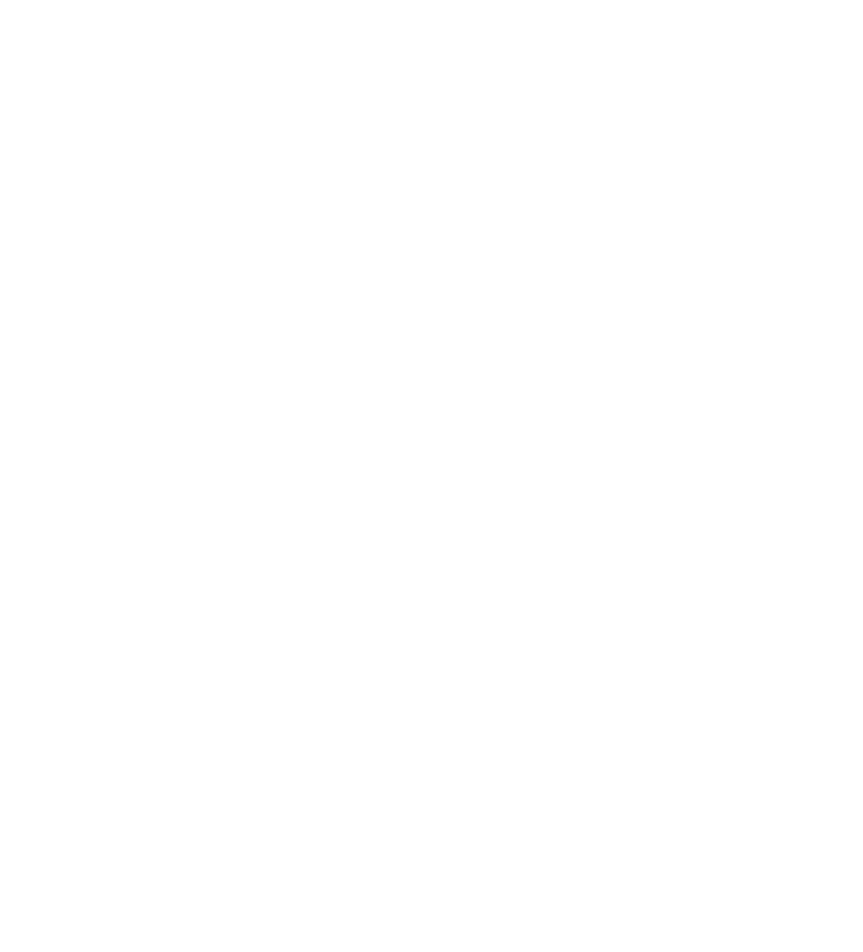
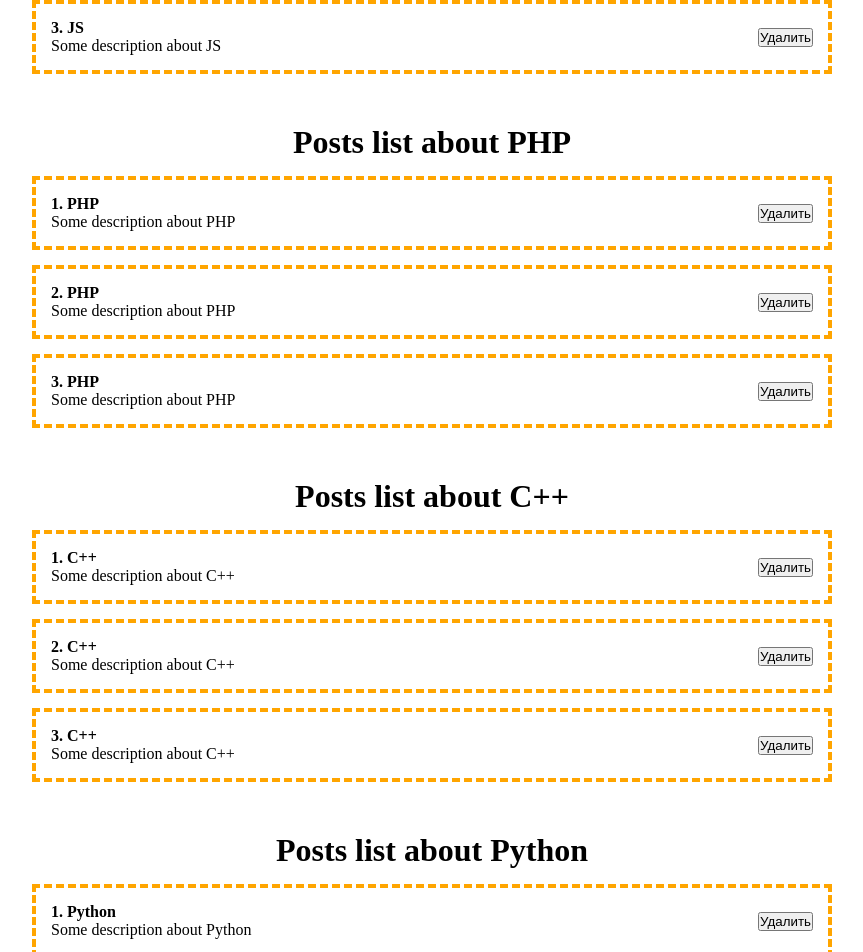
Before and after one commit to LehaGer/react-my-found-project, a React (Create React App) app: page / in a window 1280 px wide. Shown: the part 280-1232 px from the top of the page, without its empty margins (208-1071 px from the left). Before the commit the page ends 800 px from the top, so only its background shows below. Built offline with nearby package versions, Linux system fonts and the light colour scheme.

Commit message:
feat: created component PostList, that collect PostItems

```diff
--- a/src/App.js
+++ b/src/App.js
@@ -3,21 +3,39 @@
 import ClassCounter from "./components/ClassCounter";
 import './styles/App.css';
 import Postitem from "./components/Postitem";
+import PostList from "./components/PostList";
 
 function App() {
 
-    const [posts, setPosts] = useState([
+    const [postsJS, setPostsJS] = useState([
         {id: 1, title: 'JS', body: 'Some description about JS'},
+        {id: 2, title: 'JS', body: 'Some description about JS'},
+        {id: 3, title: 'JS', body: 'Some description about JS'},
+    ]);
+    const [postsPHP, setPostsPHP] = useState([
+        {id: 1, title: 'PHP', body: 'Some description about PHP'},
         {id: 2, title: 'PHP', body: 'Some description about PHP'},
+        {id: 3, title: 'PHP', body: 'Some description about PHP'},
+    ]);
+    const [postsC, setPostsC] = useState([
+        {id: 1, title: 'C++', body: 'Some description about C++'},
+        {id: 2, title: 'C++', body: 'Some description about C++'},
         {id: 3, title: 'C++', body: 'Some description about C++'},
     ]);
+    const [postsPython, setPostsPython] = useState([
+        {id: 1, title: 'Python', body: 'Some description about Python'},
+        {id: 2, title: 'Python', body: 'Some description about Python'},
+        {id: 3, title: 'Python', body: 'Some description about Python'},
+    ]);
+
 
 
     return (
         <div className="App">
-            {posts.map(post =>
-                <Postitem  post={post} key={post.id}/>
-            )}
+            <PostList posts={postsJS} title={"Posts list about JS"}/>
+            <PostList posts={postsPHP} title={"Posts list about PHP"}/>
+            <PostList posts={postsC} title={"Posts list about C++"}/>
+            <PostList posts={postsPython} title={"Posts list about Python"}/>
 
         </div>
     );
--- /dev/null
+++ b/src/components/PostList.jsx
@@ -0,0 +1,15 @@
+import React from 'react';
+import Postitem from "./Postitem";
+
+const PostList = ({posts, title}) => {
+    return (
+        <div>
+            <h1 style={{textAlign: 'center', marginTop: '50px'}}>{title}</h1>
+            {posts.map(post =>
+                <Postitem  post={post} key={post.id}/>
+            )}
+        </div>
+    );
+};
+
+export default PostList;
```
